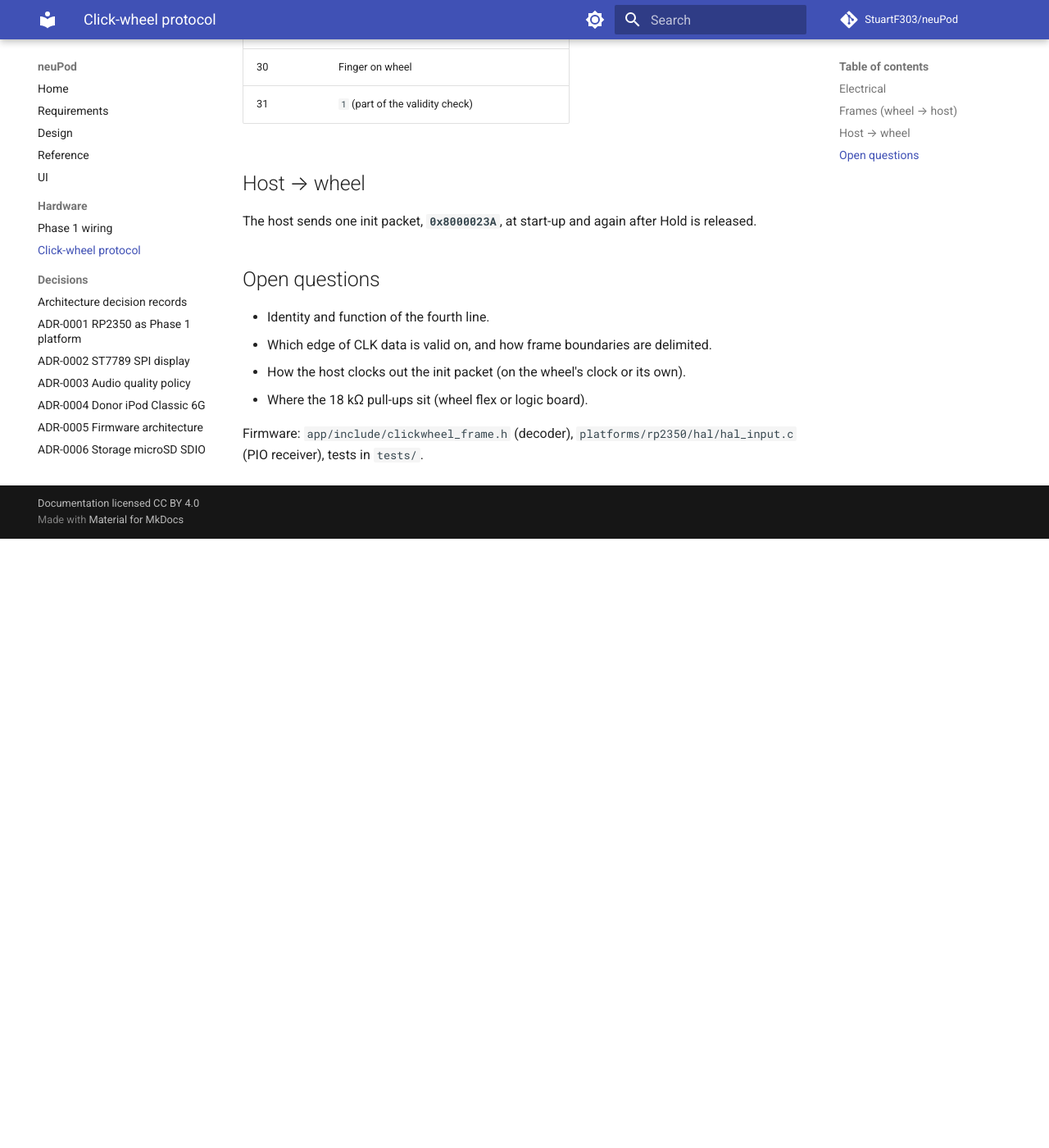
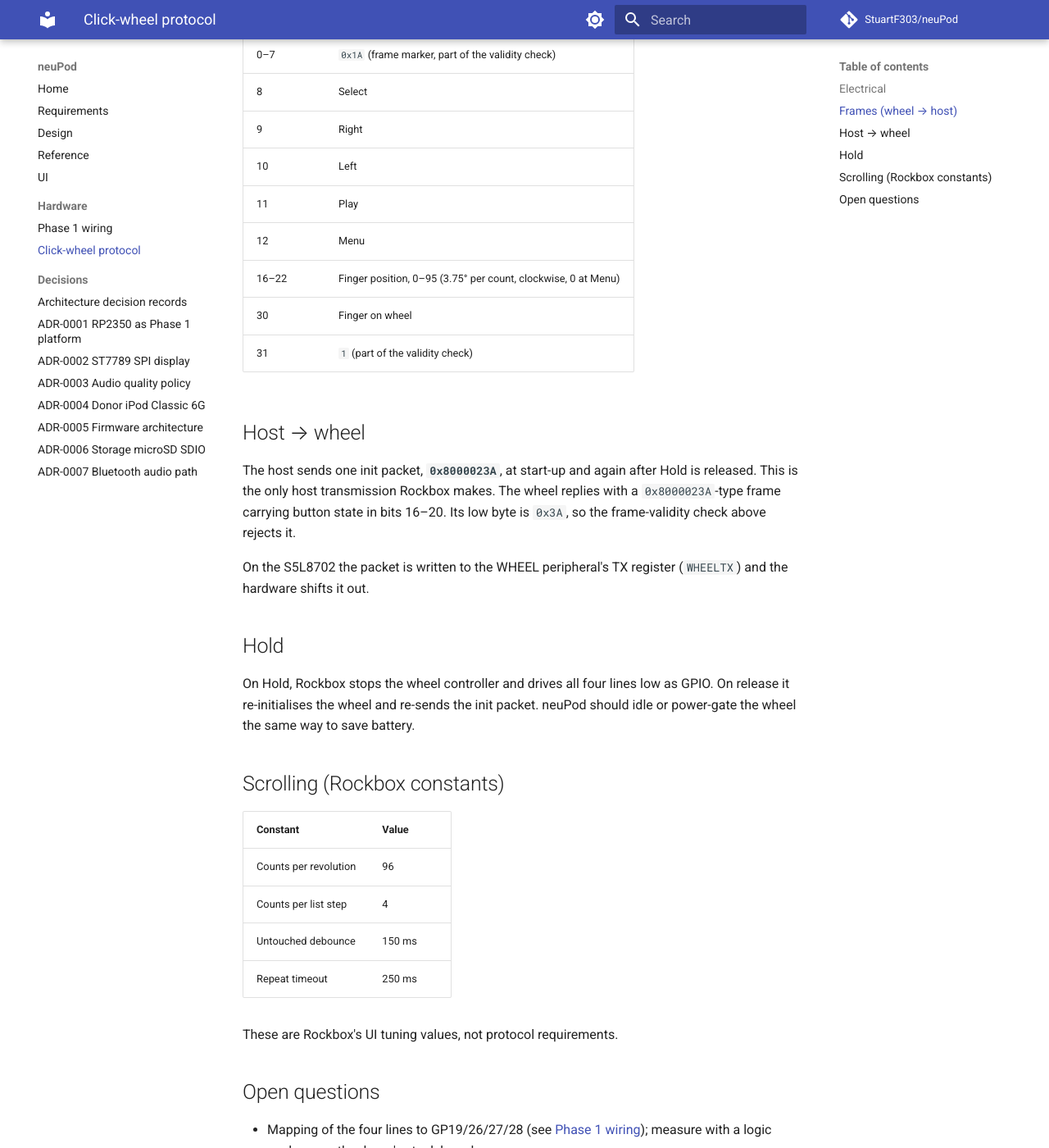
Before and after one commit to StuartF303/neuPod, an MkDocs documentation site: the page built from docs/click-wheel-protocol.md, in a window 1280 px wide and 1400 px high, scrolled down 924 px. Shown: the whole window at 82% size. Built offline with MkDocs 1.6.1 and Material for MkDocs 9.7.7, drawn with Linux system fonts in a browser that asks for light colours; comment, search, counter and statistics services are not loaded; before the commit the page ends 1581 px from its top, so only the background shows below that; some of the changed text lies outside the part shown.

Commit message:
docs: align exported design docs with Phase 1 plan; expand wheel protocol
- design: Phase 1 display/audio/SD rows and order list match the
  confirmed testbed (Adafruit 2.0" ST7789, Pico Audio Pack, SDIO GP2-7);
  SD-mode item closed per ADR-0006
- requirements: ESP32-C6 is BLE-only (no A2DP); radio decision is
  CYW43439 vs QCC (ADR-0007); fix stray ~~ in prices
- reference: GP22 mute pin is known, only polarity is open
- click-wheel-protocol: line directions, init reply, Hold handling,
  Rockbox scroll constants, updated open questions
- README: credit Sprout by certain things

Co-Authored-By: Claude Opus 5.5 <noreply@anthropic.com>

```diff
--- a/docs/click-wheel-protocol.md
+++ b/docs/click-wheel-protocol.md
@@ -1,12 +1,21 @@
 # Click-wheel protocol (iPod Classic 6G)
 
-Source: Rockbox ipod6g reverse-engineering. Items marked **TBC** are unconfirmed.
+Source: Rockbox ipod6g reverse-engineering (`firmware/target/arm/s5l8702/`,
+`ipod/button-clickwheel.c`) and the community 5G click-wheel teardown; see
+[Design → Click wheel](design.md#click-wheel). Items marked **TBC** are unconfirmed on the 6G.
 
 ## Electrical
 
-- Four lines to the wheel: **CLK**, **SDO**, **SDI**, and one more (**TBC**).
-- Open-drain signalling with **18 kΩ pull-ups**.
-- The wheel generates its own clock at **~53 kHz**.
+| Line | Direction | Notes |
+|------|-----------|-------|
+| CLK | wheel → host | open-drain, ~53 kHz, generated by the wheel |
+| SDO | wheel → host | open-drain, frame data |
+| SDI | host → wheel | init packet |
+| 4th line | **TBC** | configured with the other three by the S5L8702; likely WAKE or enable |
+
+- **18 kΩ pull-ups** on CLK/SDO, located on the wheel's own flex (5G teardown; verify on the 6G
+  with a meter before adding board pull-ups).
+- The wheel has its own 3.0 V LDO; 3.3 V from our board is fine.
 
 ## Frames (wheel → host)
 
@@ -26,20 +35,45 @@ A frame `x` is valid when:
 | 10 | Left |
 | 11 | Play |
 | 12 | Menu |
-| 16–22 | Finger position, 0–95 |
+| 16–22 | Finger position, 0–95 (3.75° per count, clockwise, 0 at Menu) |
 | 30 | Finger on wheel |
 | 31 | `1` (part of the validity check) |
 
 ## Host → wheel
 
 The host sends one init packet, **`0x8000023A`**, at start-up and again after Hold is released.
+This is the only host transmission Rockbox makes. The wheel replies with a `0x8000023A`-type
+frame carrying button state in bits 16–20. Its low byte is `0x3A`, so the frame-validity check
+above rejects it.
+
+On the S5L8702 the packet is written to the WHEEL peripheral's TX register (`WHEELTX`) and the
+hardware shifts it out.
+
+## Hold
+
+On Hold, Rockbox stops the wheel controller and drives all four lines low as GPIO. On release it
+re-initialises the wheel and re-sends the init packet. neuPod should idle or power-gate the
+wheel the same way to save battery.
+
+## Scrolling (Rockbox constants)
+
+| Constant | Value |
+|----------|-------|
+| Counts per revolution | 96 |
+| Counts per list step | 4 |
+| Untouched debounce | 150 ms |
+| Repeat timeout | 250 ms |
+
+These are Rockbox's UI tuning values, not protocol requirements.
 
 ## Open questions
 
+- Mapping of the four lines to GP19/26/27/28 (see [Phase 1 wiring](wiring-phase1.md)); measure
+  with a logic analyser on the donor's stock board.
 - Identity and function of the fourth line.
 - Which edge of CLK data is valid on, and how frame boundaries are delimited.
-- How the host clocks out the init packet (on the wheel's clock or its own).
-- Where the 18 kΩ pull-ups sit (wheel flex or logic board).
+- Whether the wheel or the host drives CLK while the init packet is sent.
+- Pull-up location on the 6G (assumed wheel flex, as on the 5G).
 
 Firmware: `app/include/clickwheel_frame.h` (decoder), `platforms/rp2350/hal/hal_input.c` (PIO
 receiver), tests in `tests/`.
```
Also changed, not shown: README.md (+1 -1 lines), docs/design.md (+8 -8 lines), docs/reference.md (+1 -1 lines), docs/requirements.md (+2 -2 lines).
